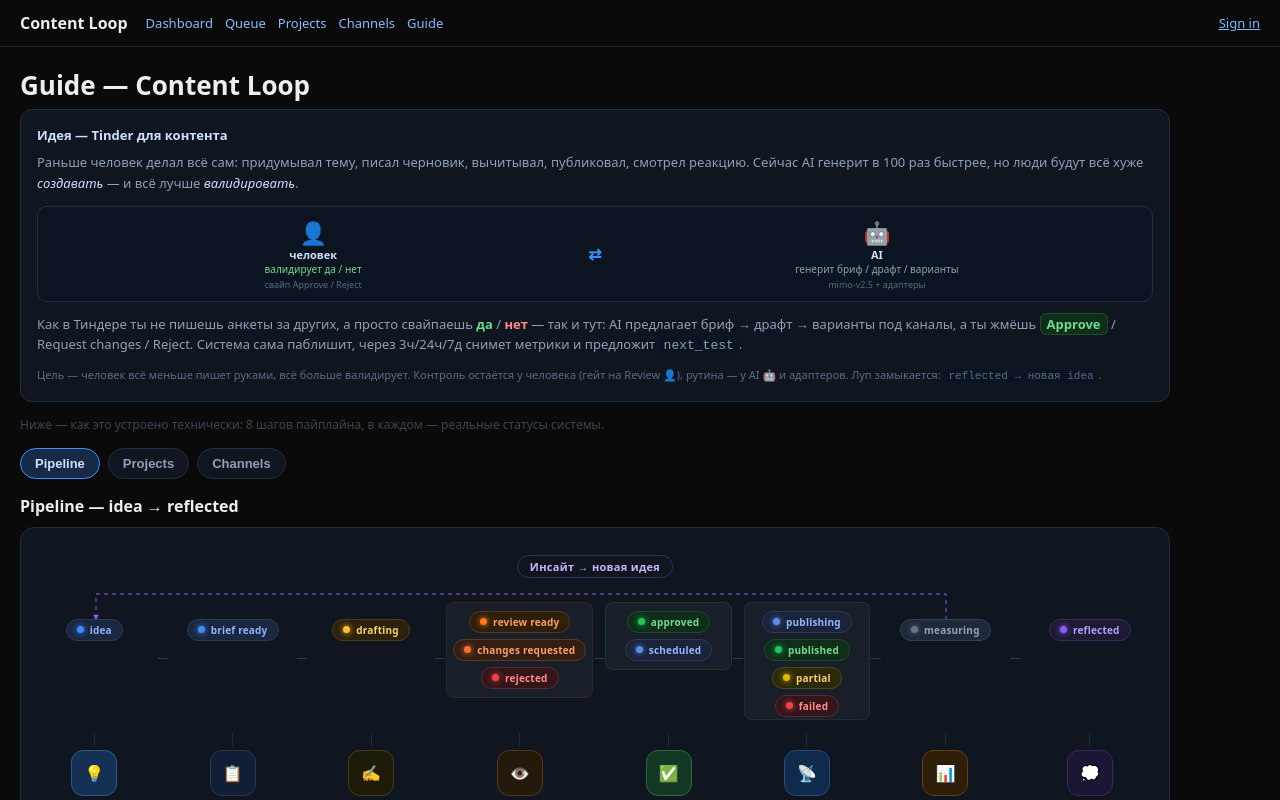
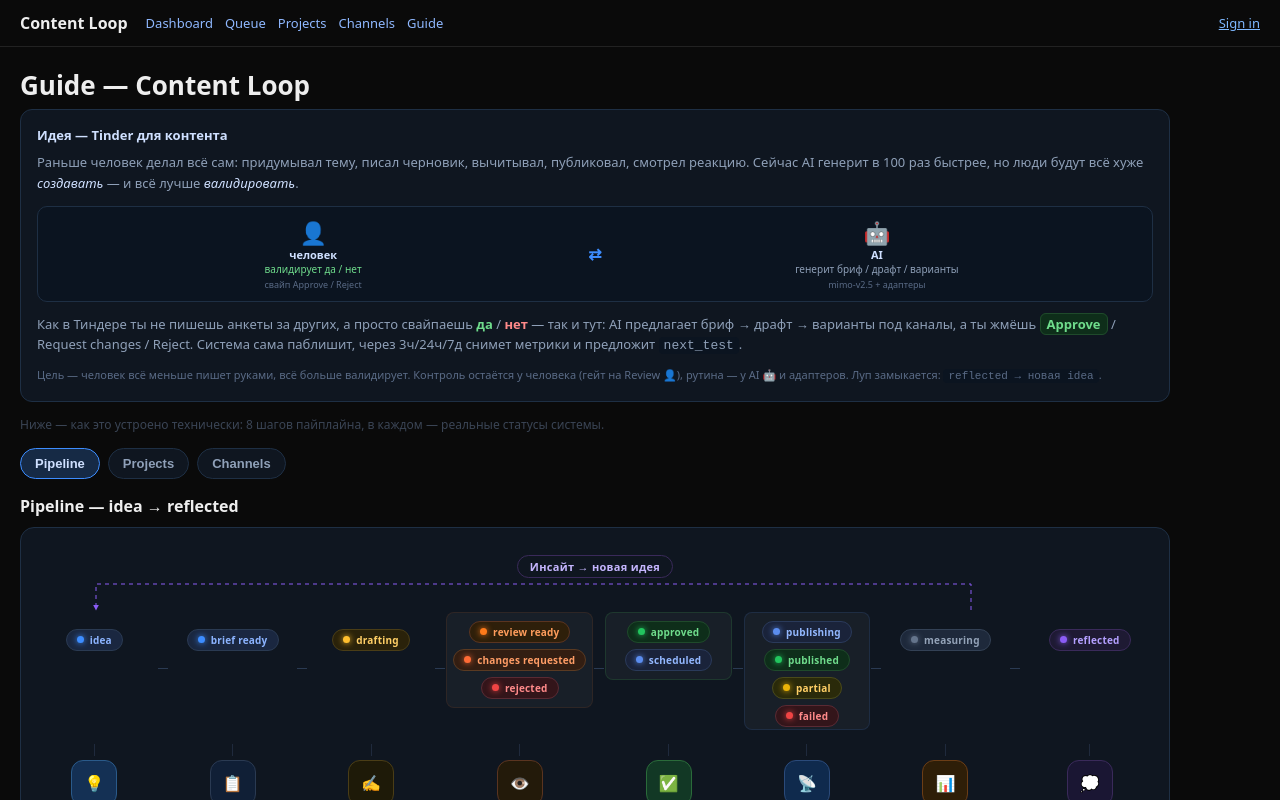
Before and after one commit to ai-synthetix/content-loop, a Next.js app in the folder web/: page /guide in a window 1280 px wide. Shown: the top 800 px of the page. Built offline with nearby package versions, Linux system fonts and the light colour scheme; no server answers.

Commit message:
fix(guide): raise loop arrow 10px, extend right edge to reflected

```diff
--- a/web/app/guide/page.tsx
+++ b/web/app/guide/page.tsx
@@ -98,13 +98,13 @@ export default function GuidePage() {
             <div style={{ textAlign: "center", marginBottom: 2, marginTop: 12 }}>
               <span style={{ background: "#0f1620", border: "1px solid #3a2a5a", borderRadius: 20, padding: "3px 12px", fontSize: 11, fontWeight: 600, color: "#c4b5fd", letterSpacing: 0.3 }}>Инсайт → новая идея</span>
             </div>
-            <svg viewBox="0 0 980 36" width={980} height={36} style={{ display: "block", marginBottom: -12, transform: "translateY(10px)" }}>
+            <svg viewBox="0 0 980 36" width={980} height={36} style={{ display: "block", marginBottom: -2 }}>
               <defs>
                 <marker id="arrow-guide" viewBox="0 0 10 10" refX={9} refY={5} markerWidth={6} markerHeight={6} orient="auto-start-reverse">
                   <path d="M 0 0 L 10 5 L 0 10 z" fill="#8b5cf6" />
                 </marker>
               </defs>
-              <path d="M 915 32 V 6 H 65 V 32" fill="none" stroke="#8b5cf6" strokeWidth={1} strokeDasharray="4 4" markerEnd="url(#arrow-guide)" />
+              <path d="M 940 32 V 6 H 65 V 32" fill="none" stroke="#8b5cf6" strokeWidth={1} strokeDasharray="4 4" markerEnd="url(#arrow-guide)" />
             </svg>
             <div style={{ minWidth: 980, position: "relative", paddingBottom: 0, height: 260 }}>
               <div style={{ display: "flex", alignItems: "stretch", gap: 0, height: 260 }}>
```
